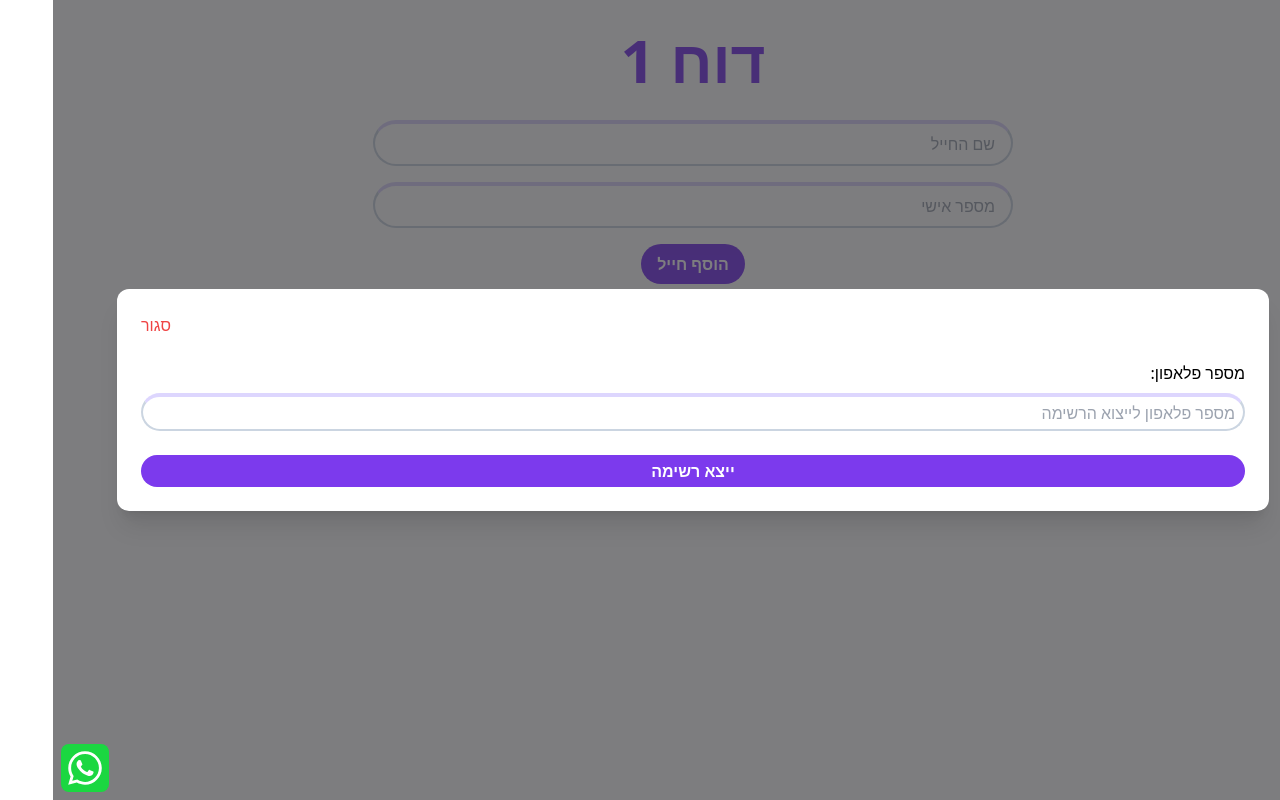
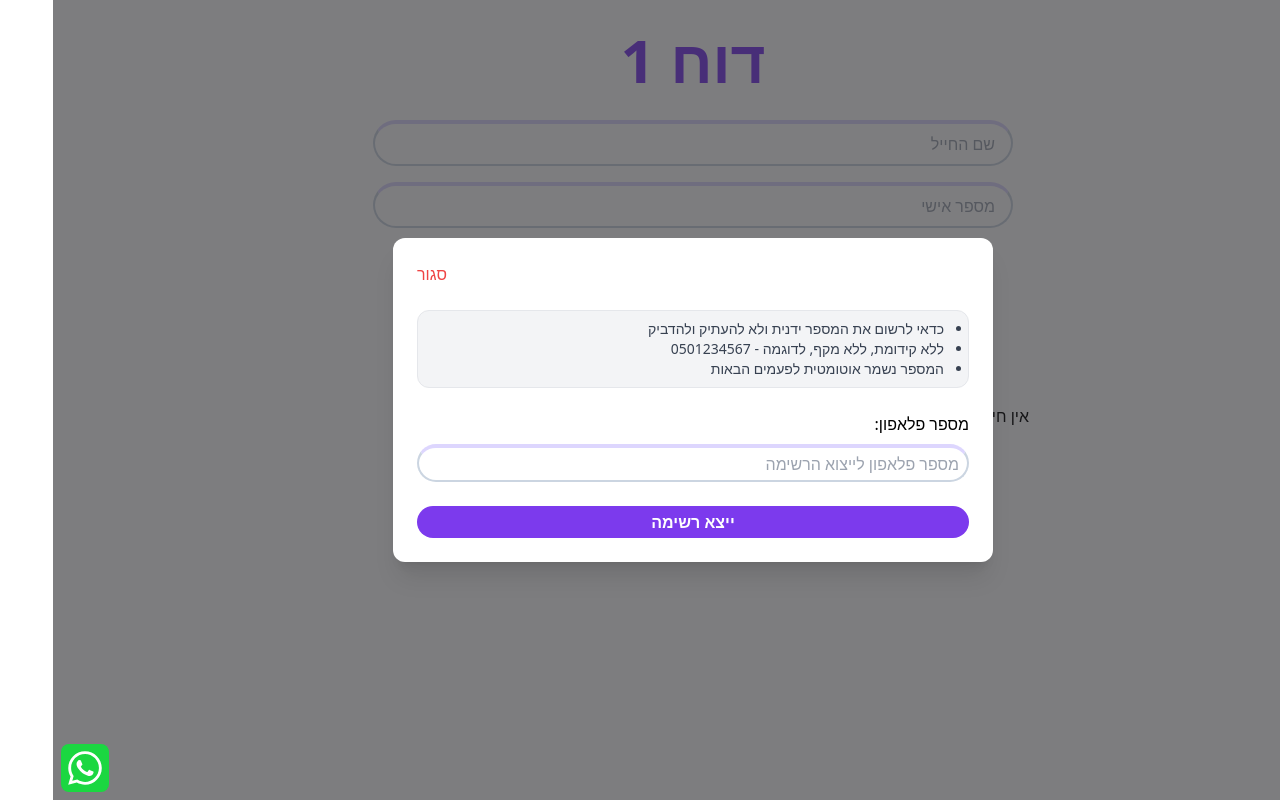
Before and after one commit to ligmahummus/doh-one, a React (Vite) app: page / in a window 1280 px wide. Both pictures are taken after a click on the button 32 px from the left and 768 px from the top of the page. Built offline with nearby package versions, Linux system fonts and the light colour scheme.

Commit message:
feat: whatsapp integration

```diff
--- a/src/components/whatsapp/export-form.tsx
+++ b/src/components/whatsapp/export-form.tsx
@@ -27,12 +27,17 @@ const ExportForm = ({ toggle }: IExportForm) => {
   return (
     <div className="fixed inset-0 bg-zinc-800/60 flex items-center justify-center">
       <form
-        className="bg-white h-max w-[90%] shadow-xl p-6 rounded-xl flex flex-col gap-6"
+        className="bg-white h-max w-[90%] max-w-[600px] shadow-xl p-6 rounded-xl flex flex-col gap-6"
         onSubmit={handleSubmit}
       >
         <div onClick={toggle} className="text-red-500 self-end">
           סגור
         </div>
+        <ul className="list-disc bg-gray-100 p-2 rounded-xl border-[1px] text-sm text-gray-700">
+          <li className="mr-4">כדאי לרשום את המספר ידנית ולא להעתיק ולהדביק</li>
+          <li className="mr-4">ללא קידומת, ללא מקף, לדוגמה - 0501234567</li>
+          <li className="mr-4">המספר נשמר אוטומטית לפעמים הבאות</li>
+        </ul>
         <div className="flex flex-col gap-2">
           <label htmlFor="phone">מספר פלאפון: </label>
 
```
